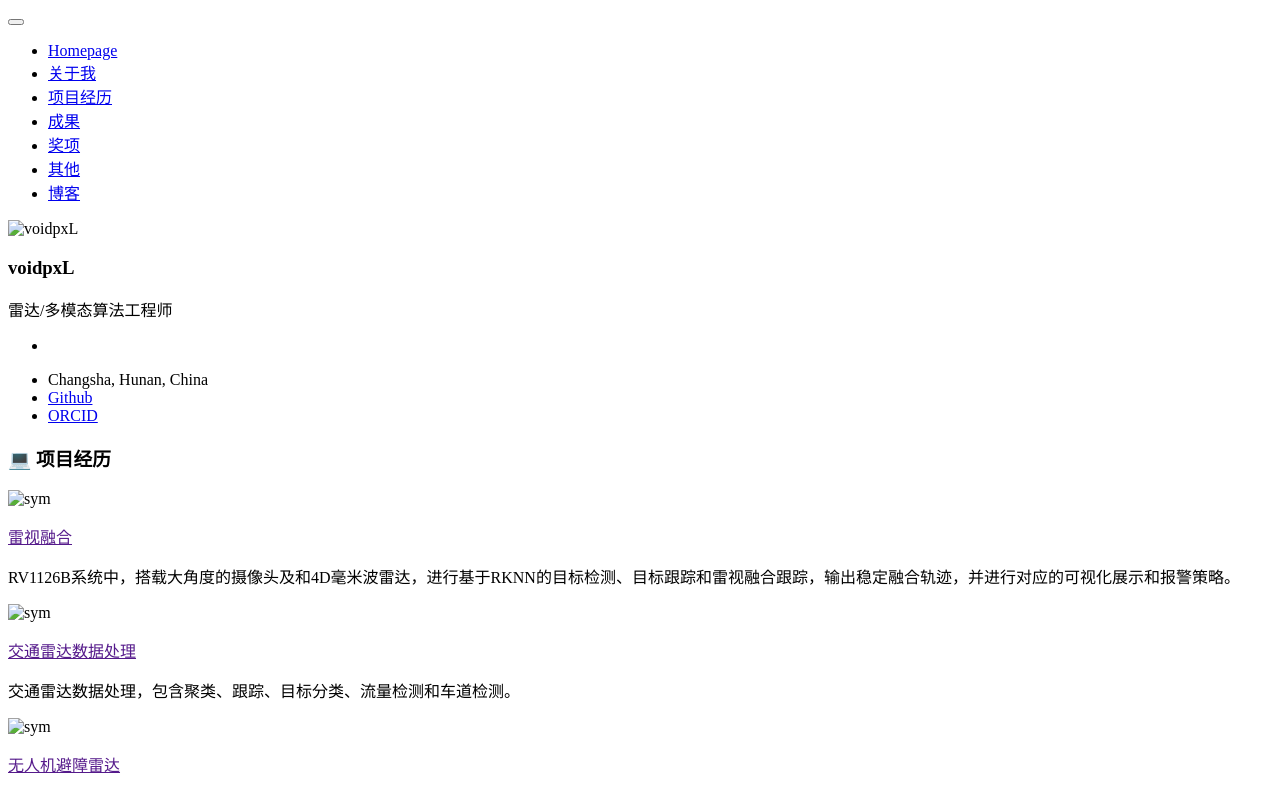
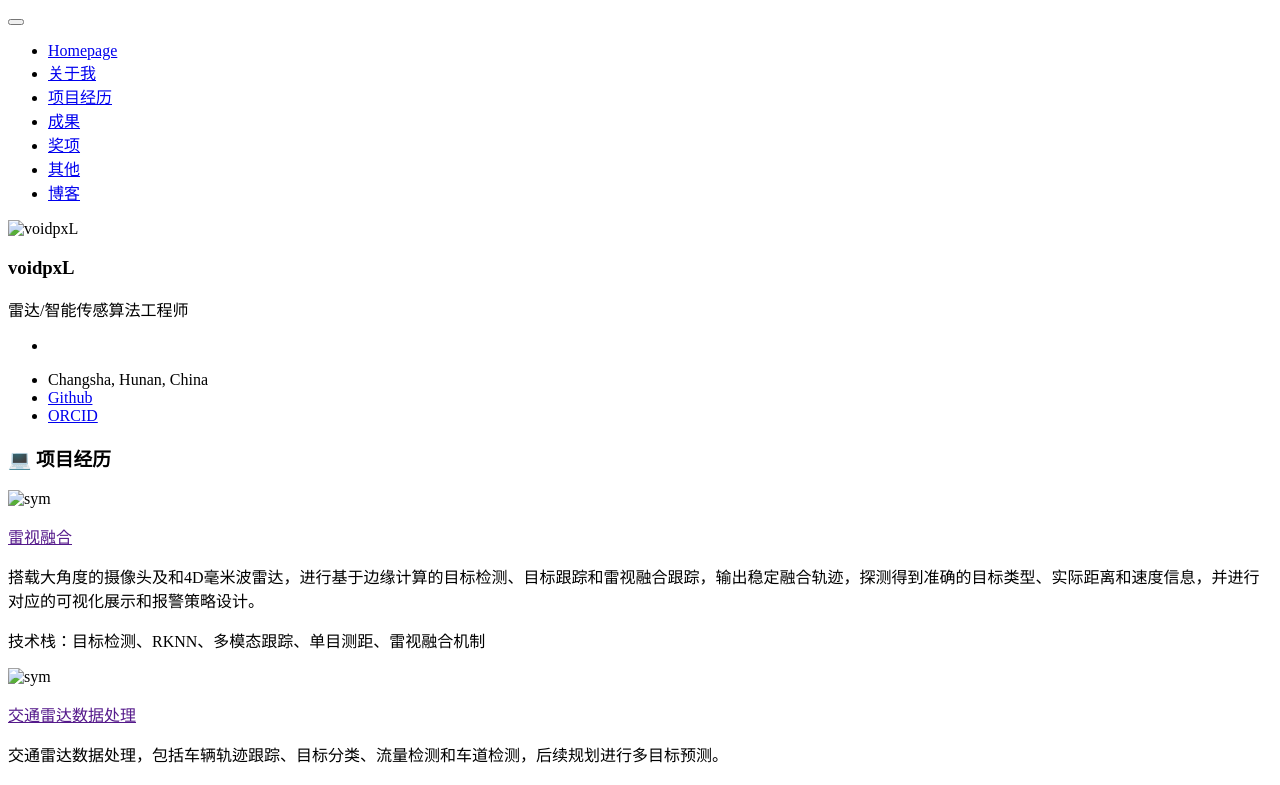
Before and after one commit to voidpxL/voidpxl.github.io, a Jekyll site: the page built from _pages/includes/portfolios.md, in a window 1280 px wide and 1400 px high. Shown: the top 785 px of the window. Built offline with Jekyll 4.4.1, drawn with Linux system fonts in a browser that asks for light colours; our own code applies the rules of GitHub Pages for plain Markdown files; some of the changed text lies outside the part shown.

Commit message:
加入新的项目概述，更换icon

```diff
--- a/_config.yml
+++ b/_config.yml
@@ -23,7 +23,7 @@ baidu_site_verification  :  # get baidu_site_verification from https://ziyuan.ba
 author:
   name             : "voidpxL"
   avatar           : "images/profile.png"
-  bio              : "雷达/多模态算法工程师"
+  bio              : "雷达/智能传感算法工程师"
   location         : "Changsha, Hunan, China"
   employer         :
   pubmed           :
--- a/_includes/head/custom.html
+++ b/_includes/head/custom.html
@@ -1,6 +1,5 @@
 <link rel="apple-touch-icon" sizes="180x180" href="images/apple-touch-icon.png">
-<link rel="icon" type="image/png" sizes="32x32" href="images/favicon-32x32.png">
-<link rel="icon" type="image/png" sizes="16x16" href="images/favicon-16x16.png">
+<link rel="icon" type="image/svg+xml" href="/images/voidpxl-mark.svg">
 <link rel="manifest" href="images/site.webmanifest">
 
 <meta name="msapplication-TileColor" content="#000000">
--- a/_pages/includes/portfolios.md
+++ b/_pages/includes/portfolios.md
@@ -10,8 +10,9 @@
 
 [雷视融合]()
 
-RV1126B系统中，搭载大角度的摄像头及和4D毫米波雷达，进行基于RKNN的目标检测、目标跟踪和雷视融合跟踪，输出稳定融合轨迹，并进行对应的可视化展示和报警策略。
+搭载大角度的摄像头及和4D毫米波雷达，进行基于边缘计算的目标检测、目标跟踪和雷视融合跟踪，输出稳定融合轨迹，探测得到准确的目标类型、实际距离和速度信息，并进行对应的可视化展示和报警策略设计。
 
+技术栈：目标检测、RKNN、多模态跟踪、单目测距、雷视融合机制
 
 </div>
 </div>
@@ -26,37 +27,57 @@ RV1126B系统中，搭载大角度的摄像头及和4D毫米波雷达，进行
 
 [交通雷达数据处理]()
 
-交通雷达数据处理，包含聚类、跟踪、目标分类、流量检测和车道检测。
+交通雷达数据处理，包括车辆轨迹跟踪、目标分类、流量检测和车道检测，后续规划进行多目标预测。
+
+技术栈：聚类算法、数据关联算法、跟踪算法、轻量化机器学习分类和基于热力图的车道检测，基于图网络的多目标轨迹预测。
 
 </div>
 </div>
 
 <div class='paper-box'>
 <div class='paper-box-image'>
-<div><img src='' alt="sym" width="100%">
+<div><img src='images/projects/无人机避障雷达.png' alt="sym" width="100%">
 </div>
 </div>
 <div class='paper-box-text' markdown="1">
 
 [无人机避障雷达]()
 
-示例
+无人机前向远距离避障和探测雷达数据处理算法设计，
 
-- 示例
+技术栈：聚类算法、数据关联算法、跟踪算法、自我姿态较准/建模（IMU+自我运动估计） 和针对无人机特性的机制、参数设计。
+
 </div>
 </div>
 
 <div class='paper-box'>
 <div class='paper-box-image'>
-<div><img src= '' alt="sym" width="100%">
+<div><img src= 'images/projects/旋转平台.png' alt="sym" width="100%">
 </div>
 </div>
 <div class='paper-box-text' markdown="1">
 
-[全向旋转雷达]()
+[360旋转雷达]()
 
-示例
+雷达搭载在旋转平台上，水平机械扫描，俯仰天线阵列测角，实现360°全向的环境感知和避障。
 
-- 示例
+评估多雷达固定安装的360°覆盖方案，处理多雷达点云拼接和重叠区域融合，处理交叠区域冗余和冲突问题，处理外参标定。
+
+技术栈：时空同步机制，点云一致性和拼接问题、工程落地约束。
+
 </div>
 </div>
+
+<div class='paper-box'>
+<div class='paper-box-image'>
+<div><img src= 'images/projects/RETP.png' alt="sym" width="100%">
+</div>
+</div>
+<div class='paper-box-text' markdown="1">
+
+[自我运动估计-全局重建-多目标预测一体化框架 social-RETP]()
+
+技术栈：毫米波雷达自我运动估计、坐标全局重建、多目标跟踪、多目标预测。
+
+</div>
+</div>
```
Also changed, not shown: _pages/includes/intro.md (+7 -5 lines), _pages/includes/publications.md (+1 -2 lines), images/projects/RETP.png (added), images/projects/旋转平台.png (added), images/voidpxl-mark.svg (added), 1 other file.
